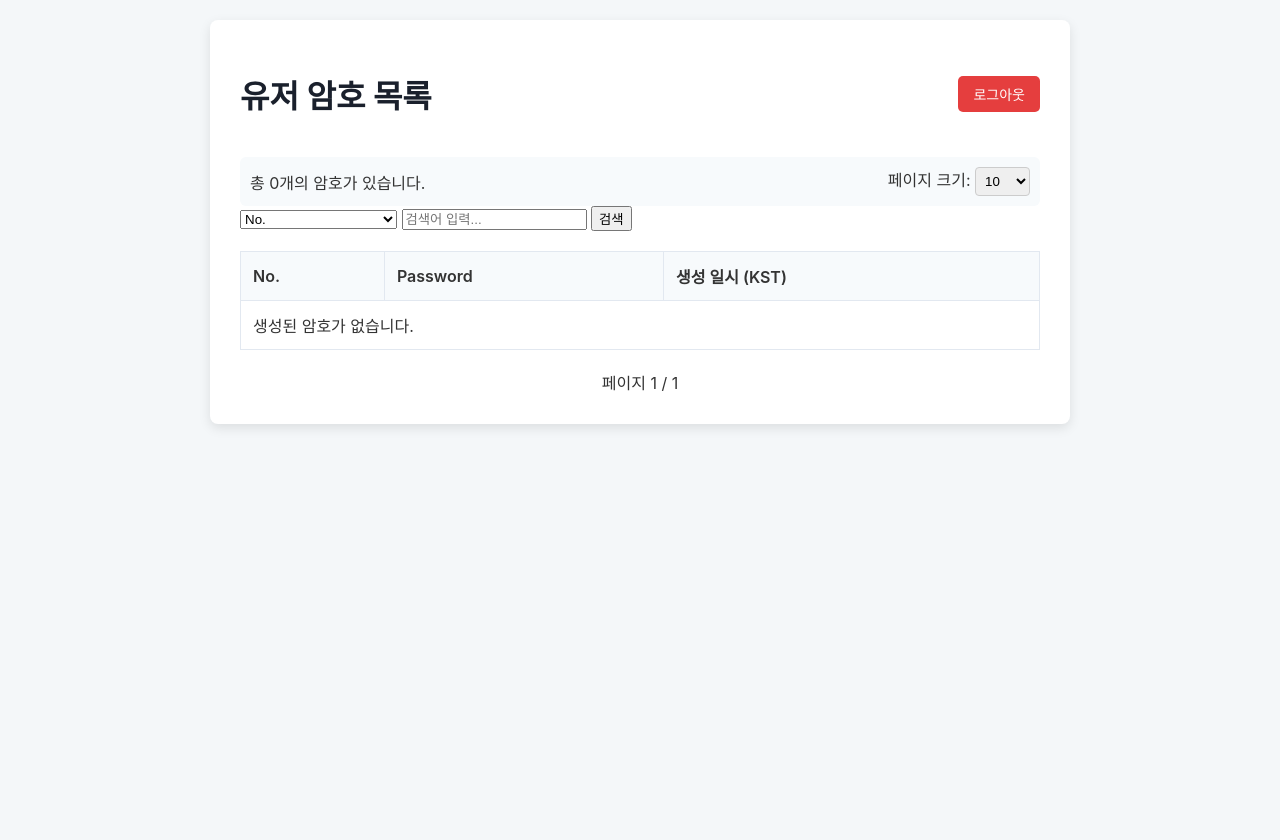
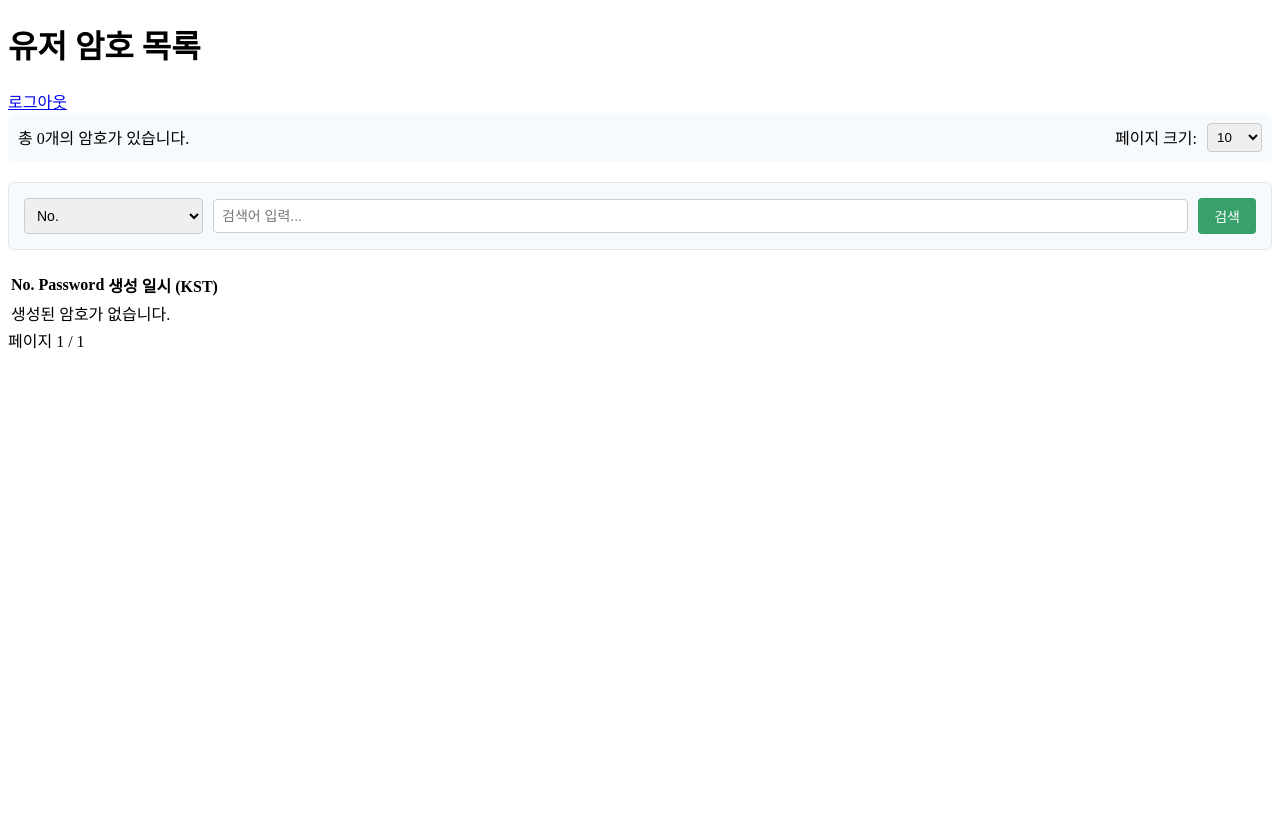
Before and after one commit to B-ai-P/-, a Flask app: page /admin in a window 1280 px wide. After the commit the page ends 349 px from the top, so only its background shows below. Run offline with Flask 3, Linux system fonts and the light colour scheme; the visitor is signed in with stand-in values (Sample User, id 1).

Commit message:
Update style.css

```diff
--- a/static/style.css
+++ b/static/style.css
@@ -1,114 +1,47 @@
-body {
-    font-family: -apple-system, BlinkMacSystemFont, "Segoe UI", Roboto, "Helvetica Neue", Arial, sans-serif;
-    background-color: #f4f7f9;
-    color: #333;
-    margin: 0;
-    padding: 20px;
-    display: flex;
-    justify-content: center;
-    align-items: flex-start;
-    min-height: 100vh;
-}
-.container {
-    background: #fff;
-    padding: 30px;
-    border-radius: 8px;
-    box-shadow: 0 4px 12px rgba(0,0,0,0.1);
-    width: 100%;
-    max-width: 800px;
-    text-align: center;
-}
-.admin-container {
-    text-align: left;
-}
-h1 {
-    color: #1a202c;
+/* 검색 컨테이너 스타일 */
+.search-container {
+    margin-top: 20px;
     margin-bottom: 20px;
-}
-.btn {
-    background-color: #4299e1;
-    color: white;
-    padding: 12px 24px;
-    border: none;
-    border-radius: 6px;
-    font-size: 16px;
-    cursor: pointer;
-    transition: background-color 0.2s;
-}
-.btn:hover { background-color: #2b6cb0; }
-.result {
-    margin-top: 30px;
-    padding: 20px;
+    padding: 15px;
     background-color: #f7fafc;
     border: 1px solid #e2e8f0;
     border-radius: 6px;
 }
-.password-box {
-    font-family: "Courier New", Courier, monospace;
-    background-color: #edf2f7;
-    padding: 10px;
+
+.search-container form {
+    display: flex;
+    gap: 10px;
+    align-items: center;
+}
+
+.search-container select,
+.search-container input[type="text"] {
+    padding: 8px;
+    border: 1px solid #ccc;
     border-radius: 4px;
-    word-break: break-all;
-    font-size: 1.1em;
-}
-.admin-link {
-    margin-top: 30px;
     font-size: 14px;
 }
-a { color: #4299e1; text-decoration: none; }
-a:hover { text-decoration: underline; }
-.flash-error {
-    color: #e53e3e;
-    background-color: #fff5f5;
-    padding: 10px;
+
+.search-container input[type="text"] {
+    flex-grow: 1; /* 검색창이 남는 공간을 모두 차지하도록 */
+}
+
+.btn-search {
+    background-color: #38a169;
+    color: white;
+    padding: 8px 16px;
+    border: none;
     border-radius: 4px;
-    margin-top: 15px;
+    cursor: pointer;
+    font-size: 14px;
+    transition: background-color 0.2s;
 }
-form input[type="password"] {
-    width: calc(100% - 22px);
-    padding: 10px;
-    margin-bottom: 15px;
-    border: 1px solid #ccc;
-    border-radius: 4px;
+
+.btn-search:hover {
+    background-color: #2f855a;
 }
-table {
-    width: 100%;
-    border-collapse: collapse;
-    margin-top: 20px;
-}
-th, td {
-    border: 1px solid #e2e8f0;
-    padding: 12px;
-    text-align: left;
-}
-th {
-    background-color: #f7fafc;
-    font-weight: 600;
-}
-tr:nth-child(even) {
-    background-color: #fdfdfd;
-}
-.pagination {
-    margin-top: 20px;
-    text-align: center;
-}
-.pagination a {
-    margin: 0 10px;
-}
-.header {
-    display: flex;
-    justify-content: space-between;
-    align-items: center;
-    margin-bottom: 20px;
-}
-.logout-btn {
-    background-color: #e53e3e;
-    color: white;
-    padding: 8px 15px;
-    border-radius: 5px;
-    font-size: 14px;
-}
-.logout-btn:hover { background-color: #c53030; text-decoration: none; }
+
+/* 페이지 크기 폼을 오른쪽 정렬하기 위해 수정 */
 .controls {
     display: flex;
     justify-content: space-between;
@@ -117,5 +50,11 @@ tr:nth-child(even) {
     padding: 10px;
     border-radius: 6px;
 }
+
 .controls p { margin: 0; }
-.controls select { padding: 5px; border-radius: 4px; border: 1px solid #ccc; }
+.controls .page-size-form {
+    display: flex;
+    align-items: center;
+    gap: 10px;
+}
+.controls .page-size-form select { padding: 5px; border-radius: 4px; border: 1px solid #ccc; }
```
